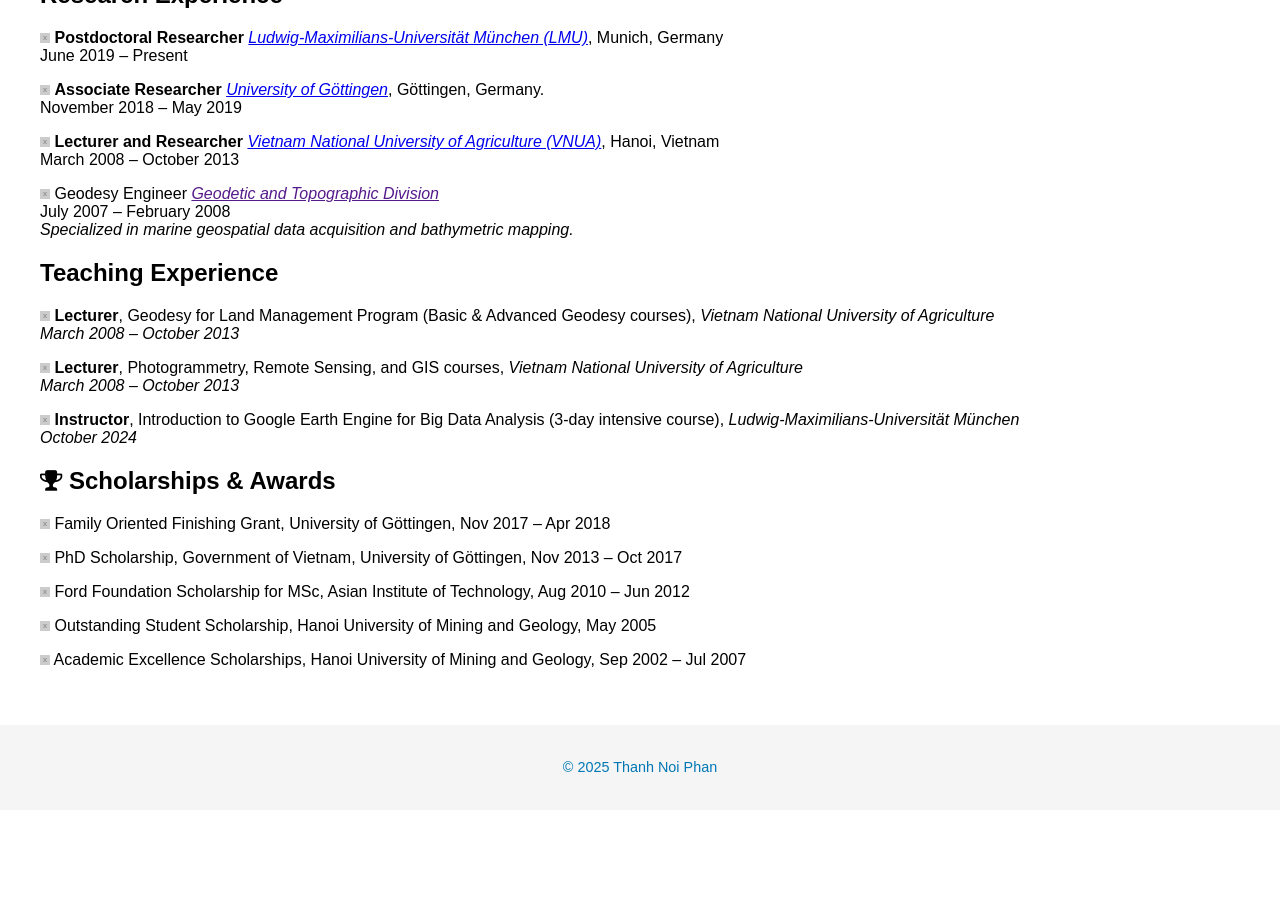
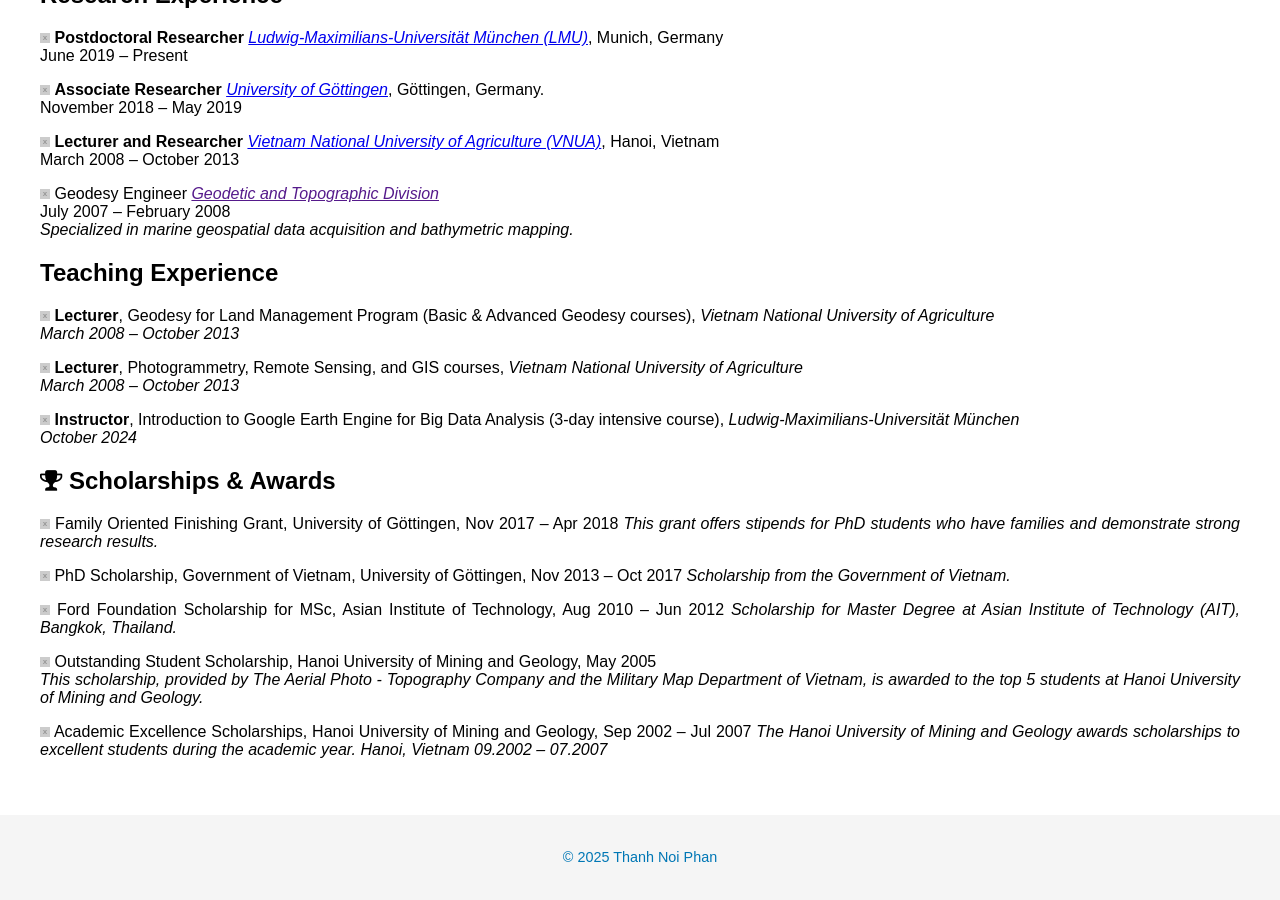
Before and after one commit to thanhnoiphan/thanhnoiphan.github.io, a Jekyll site: the page built from cv.md, in a window 1280 px wide and 900 px high, scrolled down 780 px. Built offline with Jekyll 4.4.1, drawn with Linux system fonts in a browser that asks for light colours; nearby versions of some CDN libraries; a script that is not in the unit is left out; before the commit the page ends 1590 px from its top, so only the background shows below that.

Commit message:
Update cv.md

```diff
--- a/cv.md
+++ b/cv.md
@@ -75,11 +75,16 @@
 
 ## <i class="fa fa-trophy"></i> Scholarships & Awards
 ![#00CCBB](https://placehold.co/10x10/00CCBB/00CCBB.png) Family Oriented Finishing Grant, University of Göttingen, Nov 2017 – Apr 2018
+*This grant offers stipends for PhD students who have families and demonstrate strong research results.*
 
 ![#00CCBB](https://placehold.co/10x10/00CCBB/00CCBB.png) PhD Scholarship, Government of Vietnam, University of Göttingen, Nov 2013 – Oct 2017
+*Scholarship from the Government of Vietnam.*
 
 ![#00CCBB](https://placehold.co/10x10/00CCBB/00CCBB.png) Ford Foundation Scholarship for MSc, Asian Institute of Technology, Aug 2010 – Jun 2012
+*Scholarship for Master Degree at Asian Institute of Technology (AIT), Bangkok, Thailand.*
 
 ![#00CCBB](https://placehold.co/10x10/00CCBB/00CCBB.png) Outstanding Student Scholarship, Hanoi University of Mining and Geology, May 2005
+*This scholarship, provided by The Aerial Photo - Topography Company and the Military Map Department of Vietnam, is awarded to the top 5 students at Hanoi University of Mining and Geology.*
 
 ![#00CCBB](https://placehold.co/10x10/00CCBB/00CCBB.png) Academic Excellence Scholarships, Hanoi University of Mining and Geology, Sep 2002 – Jul 2007
+*The Hanoi University of Mining and Geology awards scholarships to excellent students during the academic year. Hanoi, Vietnam 09.2002 – 07.2007*
```
